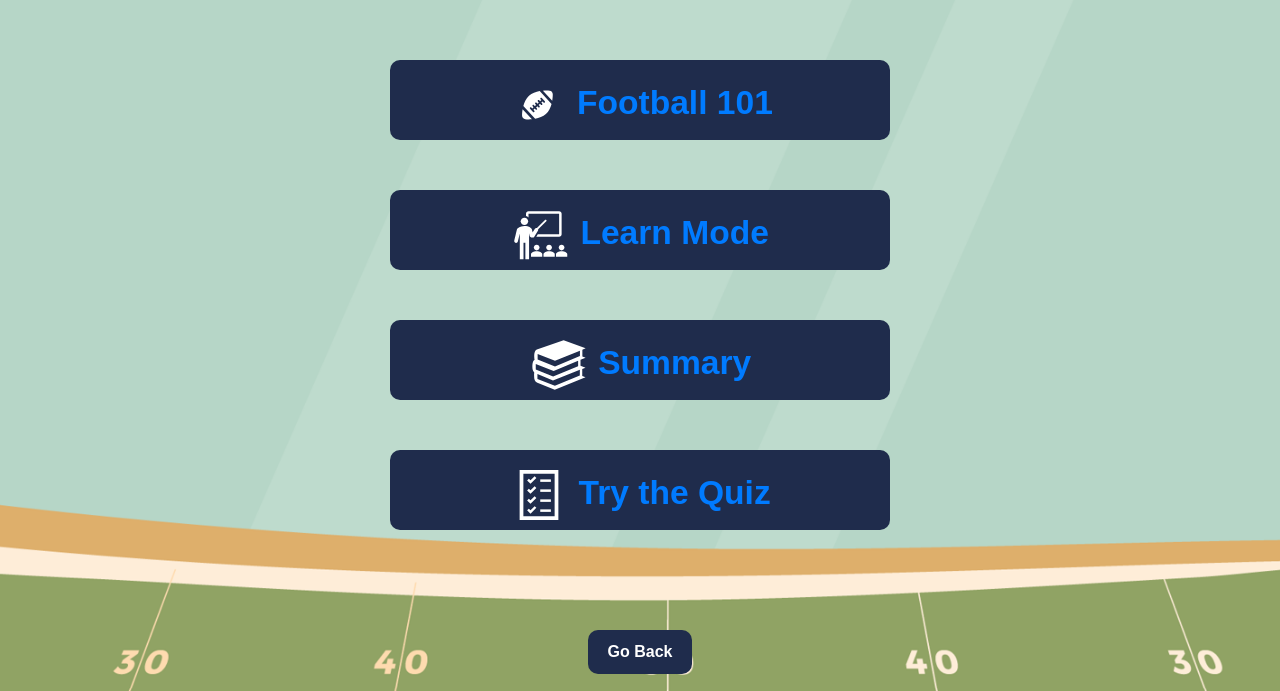
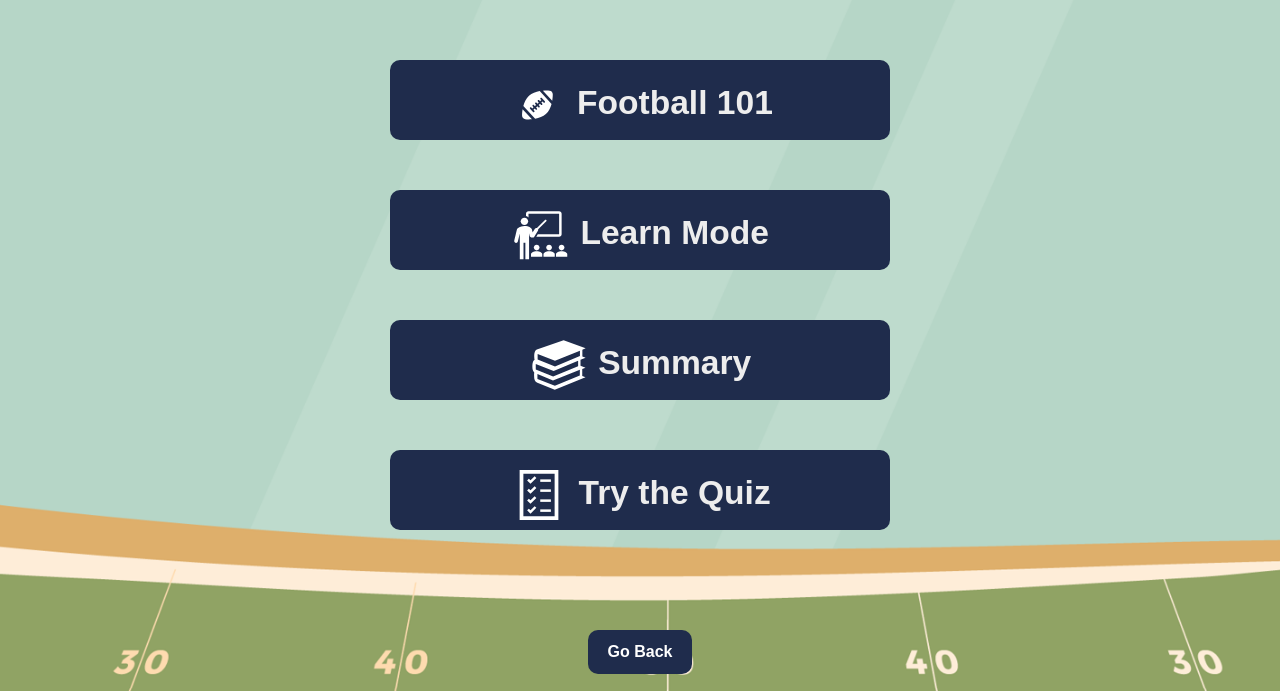
Before and after one commit to trv2111/w4170-proj, a Flask app: page /home in a window 1280 px wide. Shown: the part 109-800 px from the top of the page. Run offline with Flask 3, Linux system fonts and the light colour scheme; some libraries are stand-ins or nearby versions; some web fonts are replaced.

Commit message:
Update home.html

```diff
--- a/templates/home.html
+++ b/templates/home.html
@@ -5,22 +5,22 @@
 
 <div class="home-page">
     <div class="home-buttons">
-        <a href="/football101" class="home-btn">
+        <a href="/football101" class="home-btn lightGrey">
             <img src="{{ url_for('static', filename='icons/football.svg') }}" alt="Football Icon">
             Football 101
         </a>
 
-        <a href="/learn" class="home-btn">
+        <a href="/learn" class="home-btn lightGrey">
             <img src="{{ url_for('static', filename='icons/learn.svg') }}" alt="Learn Icon">
             Learn Mode
         </a>
 
-        <a href="/summary" class="home-btn">
+        <a href="/summary" class="home-btn lightGrey">
             <img src="{{ url_for('static', filename='icons/books.svg') }}" alt="Summary Icon">
             Summary
         </a>
 
-        <a href="/quiz" class="home-btn">
+        <a href="/quiz" class="home-btn lightGrey">
             <img src="{{ url_for('static', filename='icons/quiz.svg') }}" alt="Quiz Icon">
             Try the Quiz
         </a>
```
